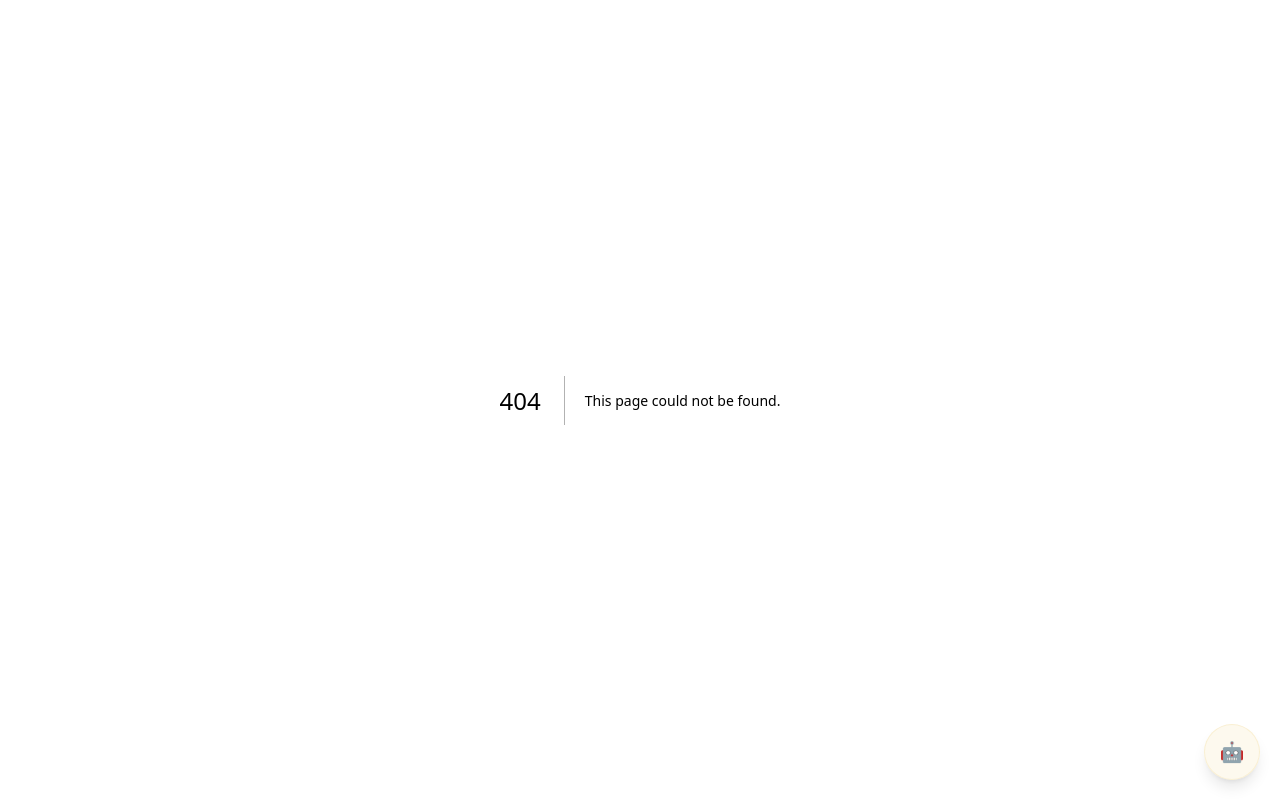
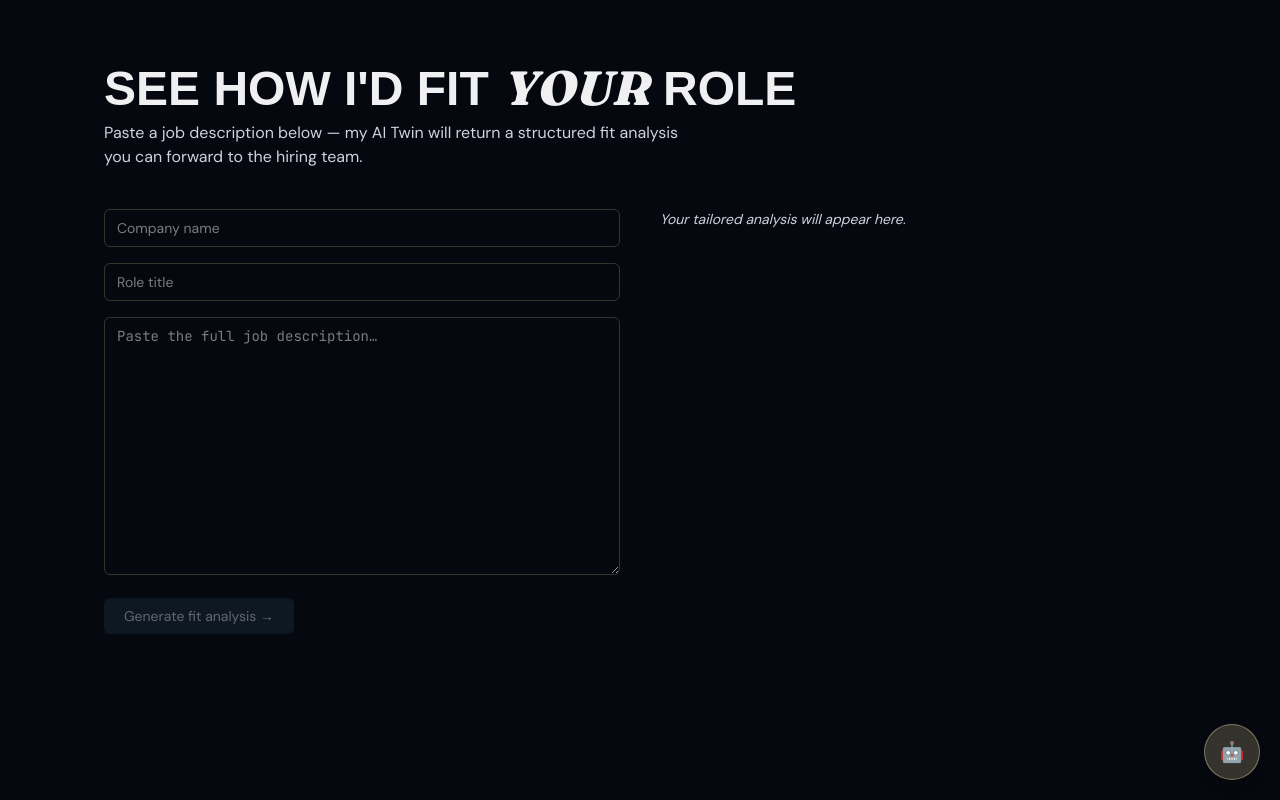
Before and after one commit to uday21308/Uday-Portfolio, a Next.js app: page /hire in a window 1280 px wide. Before the commit this address had no page. Built offline with nearby package versions, Linux system fonts and the light colour scheme; a web font is replaced by a local one.

Commit message:
feat(ai/hire): /hire page with structured fit analysis and mailto handoff

```diff
--- /dev/null
+++ b/app/api/hire/route.ts
@@ -0,0 +1,55 @@
+import { z } from "zod";
+import path from "node:path";
+import { Retriever } from "@/lib/rag/retriever";
+import { embed } from "@/lib/rag/embedder";
+import { chatJSON } from "@/lib/ai/groq";
+import { buildHireMessages } from "@/lib/ai/prompts";
+import { hireLimiter, ipFromRequest } from "@/lib/ratelimit";
+
+export const runtime = "nodejs";
+export const maxDuration = 30;
+
+const Body = z.object({
+  jd: z.string().min(20).max(8000),
+  company: z.string().max(120).optional(),
+  role: z.string().max(120).optional(),
+});
+
+const Out = z.object({
+  fitScore: z.number().int().min(1).max(10),
+  strengths: z.array(z.string()).length(3),
+  tailoredBullets: z.array(z.string()).length(3),
+  coverParagraph: z.string(),
+});
+
+let _r: Promise<Retriever> | null = null;
+function retriever() { if (!_r) _r = Retriever.load(); return _r; }
+
+let _p: Promise<string> | null = null;
+function persona() {
+  if (!_p) {
+    _p = import("node:fs/promises").then(({ readFile }) =>
+      readFile(path.join(process.cwd(), "content", "kb", "persona.md"), "utf8")
+    );
+  }
+  return _p;
+}
+
+export async function POST(req: Request): Promise<Response> {
+  let parsed;
+  try { parsed = Body.parse(await req.json()); }
+  catch { return new Response(JSON.stringify({ error: "invalid body" }), { status: 400 }); }
+
+  const rl = await hireLimiter.limit(ipFromRequest(req));
+  if (!rl.success) return new Response(JSON.stringify({ error: "rate limited" }), { status: 429 });
+
+  const [r, sys, q] = await Promise.all([retriever(), persona(), embed(parsed.jd)]);
+  const retrieved = r.topK(q, 8);
+  const messages = buildHireMessages({ persona: sys, retrieved, jd: parsed.jd, company: parsed.company, role: parsed.role });
+  const { data, usage } = await chatJSON<unknown>(messages);
+  const safe = Out.safeParse(data);
+  if (!safe.success) {
+    return new Response(JSON.stringify({ error: "model returned invalid shape" }), { status: 502 });
+  }
+  return Response.json({ ...safe.data, usage });
+}
--- /dev/null
+++ b/app/hire/page.tsx
@@ -0,0 +1,88 @@
+"use client";
+import { useState } from "react";
+import { HirePitchCard, type HirePitch } from "@/components/ai/HirePitchCard";
+
+export default function HirePage() {
+  const [company, setCompany] = useState("");
+  const [role, setRole] = useState("");
+  const [jd, setJd] = useState("");
+  const [data, setData] = useState<HirePitch | null>(null);
+  const [loading, setLoading] = useState(false);
+  const [err, setErr] = useState<string | null>(null);
+
+  async function submit(e: React.FormEvent) {
+    e.preventDefault();
+    setLoading(true); setErr(null); setData(null);
+    try {
+      const res = await fetch("/api/hire", {
+        method: "POST", headers: { "content-type": "application/json" },
+        body: JSON.stringify({ jd, company, role }),
+      });
+      if (!res.ok) {
+        const body = await res.json().catch(() => ({}));
+        throw new Error(body?.error ?? `http ${res.status}`);
+      }
+      setData(await res.json());
+    } catch (e) {
+      setErr(e instanceof Error ? e.message : "unknown error");
+    } finally { setLoading(false); }
+  }
+
+  function emailToUday() {
+    if (!data) return;
+    const subject = encodeURIComponent(`Fit analysis: ${role || "your role"} at ${company || "your company"}`);
+    const body = encodeURIComponent(
+      `Fit score: ${data.fitScore}/10\n\nStrengths:\n${data.strengths.map((s) => `• ${s}`).join("\n")}\n\nTailored bullets:\n${data.tailoredBullets.map((b) => `• ${b}`).join("\n")}\n\n${data.coverParagraph}`
+    );
+    window.location.href = `mailto:claude@mindcres.com?subject=${subject}&body=${body}`;
+  }
+
+  return (
+    <main className="min-h-screen px-6 md:px-10 py-16 max-w-6xl mx-auto">
+      <h1 className="font-[family-name:var(--font-display)] font-extrabold uppercase text-4xl md:text-5xl mb-2">
+        See how I&apos;d fit <span className="italic font-[family-name:var(--font-serif)]">your</span> role
+      </h1>
+      <p className="text-[var(--color-fg-muted)] mb-10 max-w-xl">
+        Paste a job description below — my AI Twin will return a structured fit analysis you can forward to the hiring team.
+      </p>
+      <div className="grid grid-cols-1 lg:grid-cols-2 gap-10">
+        <form onSubmit={submit} className="space-y-4">
+          <input
+            value={company} onChange={(e) => setCompany(e.target.value)}
+            placeholder="Company name"
+            className="w-full bg-transparent border border-[var(--color-accent)]/20 rounded-md px-3 py-2 text-sm"
+          />
+          <input
+            value={role} onChange={(e) => setRole(e.target.value)}
+            placeholder="Role title"
+            className="w-full bg-transparent border border-[var(--color-accent)]/20 rounded-md px-3 py-2 text-sm"
+          />
+          <textarea
+            required minLength={20}
+            value={jd} onChange={(e) => setJd(e.target.value)}
+            placeholder="Paste the full job description…"
+            rows={12}
+            className="w-full bg-transparent border border-[var(--color-accent)]/20 rounded-md px-3 py-2 text-sm font-[family-name:var(--font-mono)] resize-y"
+          />
+          <button
+            type="submit"
+            disabled={loading || jd.length < 20}
+            className="px-5 py-2 rounded-md bg-[var(--color-accent-cyan)]/20 hover:bg-[var(--color-accent-cyan)]/30 disabled:opacity-40 text-sm"
+          >
+            {loading ? "Analysing…" : "Generate fit analysis →"}
+          </button>
+          {err && <p className="text-sm text-red-400">Error: {err}</p>}
+        </form>
+        <div>
+          {data ? (
+            <HirePitchCard data={data} onEmail={emailToUday} />
+          ) : (
+            <div className="text-sm text-[var(--color-fg-muted)] italic">
+              Your tailored analysis will appear here.
+            </div>
+          )}
+        </div>
+      </div>
+    </main>
+  );
+}
--- /dev/null
+++ b/components/ai/HirePitchCard.tsx
@@ -0,0 +1,59 @@
+"use client";
+
+export type HirePitch = {
+  fitScore: number;
+  strengths: string[];
+  tailoredBullets: string[];
+  coverParagraph: string;
+};
+
+export function HirePitchCard({ data, onEmail }: { data: HirePitch; onEmail?: () => void }) {
+  return (
+    <div className="space-y-6">
+      <div>
+        <div className="text-xs uppercase tracking-[0.2em] text-[var(--color-fg-muted)]">Fit score</div>
+        <div className="flex items-end gap-3 mt-1">
+          <div className="text-5xl font-bold text-[var(--color-accent-cyan)]">{data.fitScore}</div>
+          <div className="text-sm text-[var(--color-fg-muted)] mb-1">/ 10</div>
+        </div>
+        <div className="mt-2 h-1.5 bg-[var(--color-bg-elevated)] rounded-full overflow-hidden">
+          <div
+            className="h-full bg-gradient-to-r from-[var(--color-accent-cyan)] to-[var(--color-accent-violet)]"
+            style={{ width: `${data.fitScore * 10}%` }}
+          />
+        </div>
+      </div>
+      <Section title="Key strengths">
+        <ul className="space-y-1.5">
+          {data.strengths.map((s, i) => (
+            <li key={i} className="text-sm">• <span>{s}</span></li>
+          ))}
+        </ul>
+      </Section>
+      <Section title="Tailored bullets">
+        <ul className="space-y-1.5">
+          {data.tailoredBullets.map((b, i) => (
+            <li key={i} className="text-sm">• <span>{b}</span></li>
+          ))}
+        </ul>
+      </Section>
+      <Section title="Cover paragraph">
+        <p className="text-sm leading-relaxed">{data.coverParagraph}</p>
+      </Section>
+      {onEmail && (
+        <button onClick={onEmail} className="w-full py-2 rounded-md bg-[var(--color-accent-cyan)]/20 hover:bg-[var(--color-accent-cyan)]/30 text-sm">
+          📧 Email this to Uday
+        </button>
+      )}
+    </div>
+  );
+}
+
+function Section({ title, children }: { title: string; children: React.ReactNode }) {
+  return (
+    <div>
+      <div className="text-xs uppercase tracking-[0.2em] text-[var(--color-fg-muted)] mb-2">{title}</div>
+      {children}
+    </div>
+  );
+}
```
Also changed, not shown: 2 other files (tests, documents, lock files or other folders).
